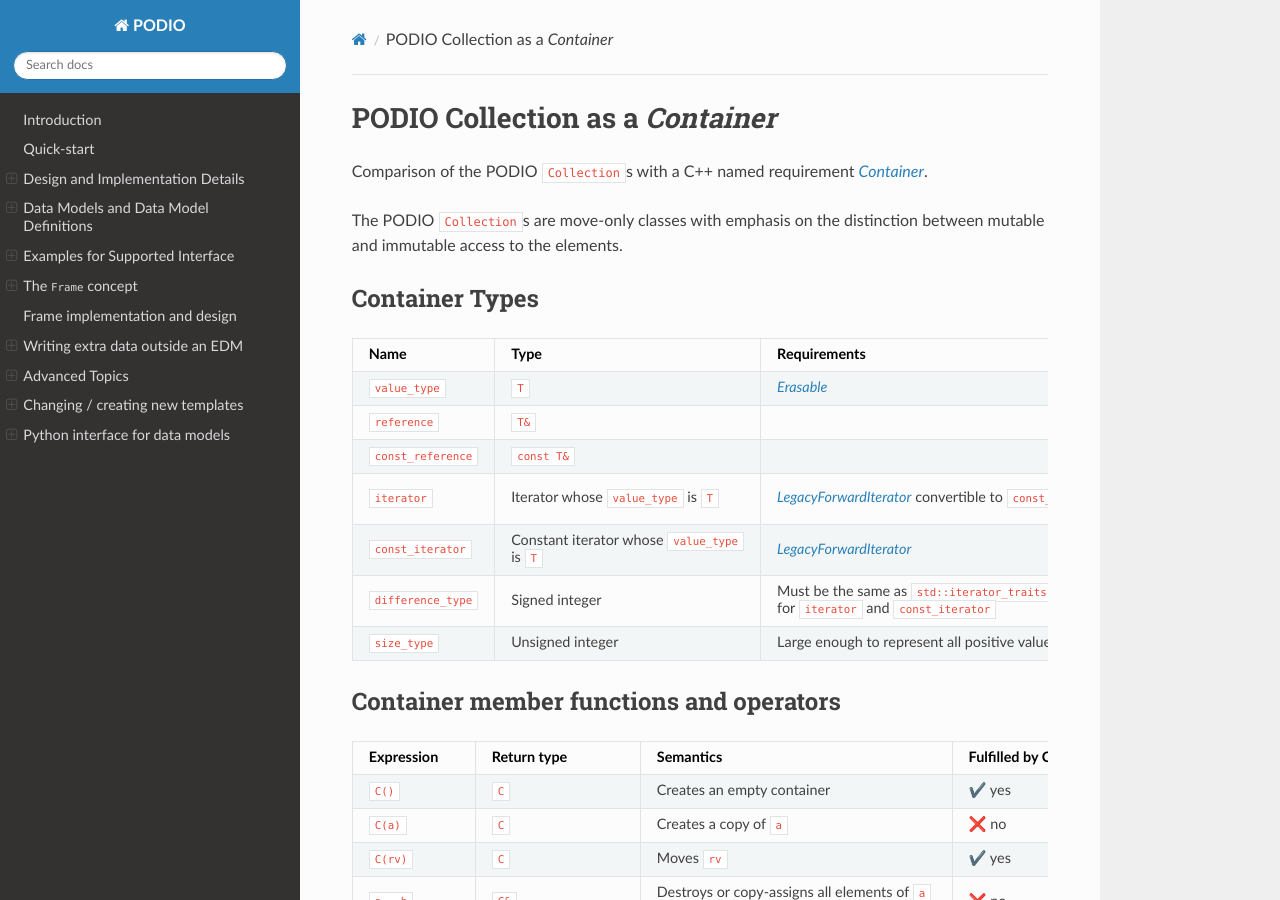
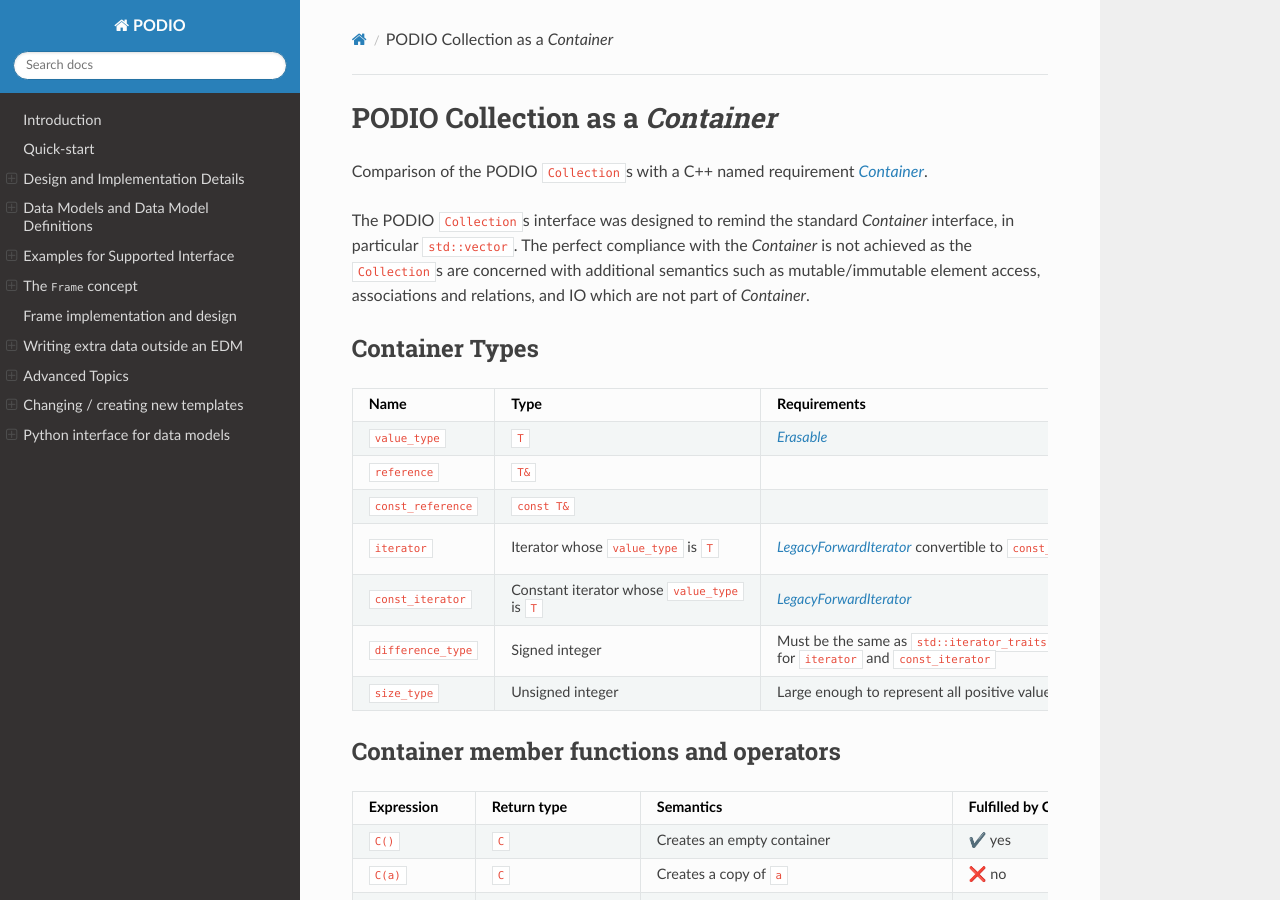
Before and after one commit to AIDASoft/podio, a Sphinx documentation site: the page built from doc/collections_as_container.md, in a window 1280 px wide and 900 px high. Built offline with Sphinx 7.4.7 and the Read the Docs theme 2.0.0, drawn with Linux system fonts in a browser that asks for light colours; pages that are not in the unit, such as notebooks, are missing from menus; the version number could not be read and is left out; some of the changed text lies outside the part shown.

```diff
--- a/doc/collections_as_container.md
+++ b/doc/collections_as_container.md
@@ -2,7 +2,7 @@
 
 Comparison of the PODIO `Collection`s with a C++ named requirement [*Container*](https://en.cppreference.com/w/cpp/named_req/Container).
 
-The PODIO `Collection`s are move-only classes with emphasis on the distinction between mutable and immutable access to the elements.
+The PODIO `Collection`s interface was designed to remind the standard *Container* interface, in particular `std::vector`. The perfect compliance with the *Container* is not achieved as the `Collection`s are concerned with additional semantics such as mutable/immutable element access, associations and relations, and IO which are not part of *Container*.
 
 ### Container Types
 
```
Also changed, not shown: other parts of doc/collections_as_container.md (+1 -1 lines), 1 other file.
